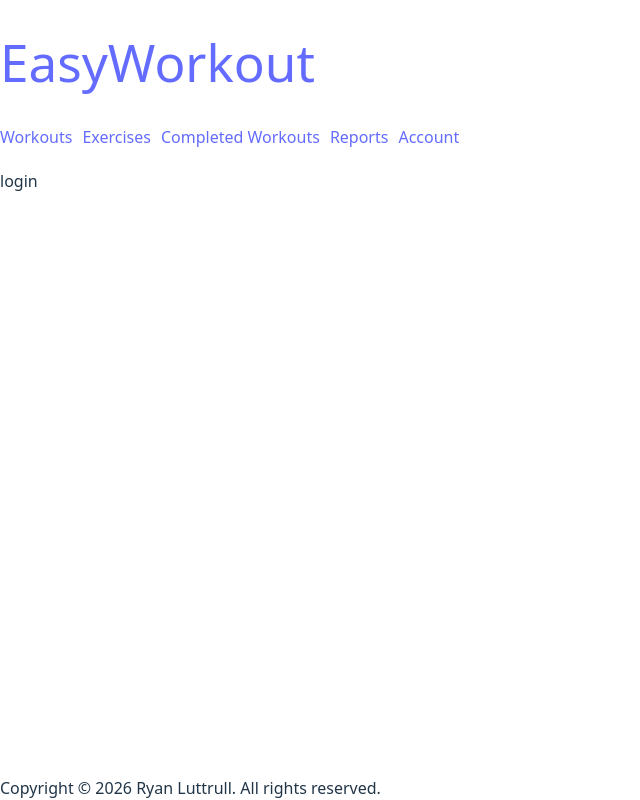
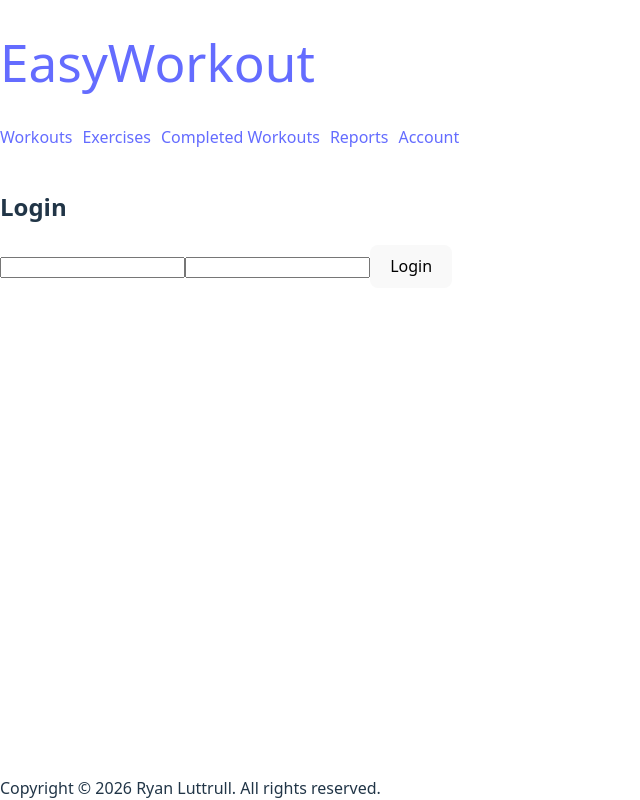
Before and after one commit to reluttrull/easyworkout-react-client, a React (Vite) app: page /login in a window 1280 px wide. Shown: the whole page, without its empty margins (0-640 px from the left). Built offline with nearby package versions, Linux system fonts and the light colour scheme.

Commit message:
Start connecting to backend auth

```diff
--- a/package.json
+++ b/package.json
@@ -10,6 +10,7 @@
     "preview": "vite preview"
   },
   "dependencies": {
+    "axios": "^1.13.5",
     "react": "^19.2.0",
     "react-dom": "^19.2.0",
     "react-router-dom": "^7.13.0"
--- a/src/account/Login.tsx
+++ b/src/account/Login.tsx
@@ -1,8 +1,18 @@
+import AccountService from './account.service'
+
 function Login() {
+  function login(formData:FormData) {
+    AccountService.login(formData.get("userName")?.toString() ?? '', formData.get("password")?.toString() ?? '');
+  }
 
   return (
         <>
-            login
+            <h2>Login</h2>
+            <form action={login}>
+              <input title="userName" name="userName" />
+              <input title="userName" name="password" type="password" />
+              <button type="submit">Login</button>
+            </form>
         </>
   )
 }
--- /dev/null
+++ b/src/account/account.service.ts
@@ -0,0 +1,16 @@
+import axios from 'axios';
+
+class AccountService {
+  private baseUrl = `${import.meta.env.VITE_BASE_ACCOUNT_API_URL}/api/auth`;
+
+  async login(userName:string, password:string) {
+    try {
+        const res = await axios.post(`${this.baseUrl}/login`, { userName, password });
+        console.log('response', res);
+    } catch (err) {
+        console.error('error', err);
+    }
+  }
+}
+
+export default new AccountService()
```
Also changed, not shown: 2 other files (tests, documents, lock files or other folders).
